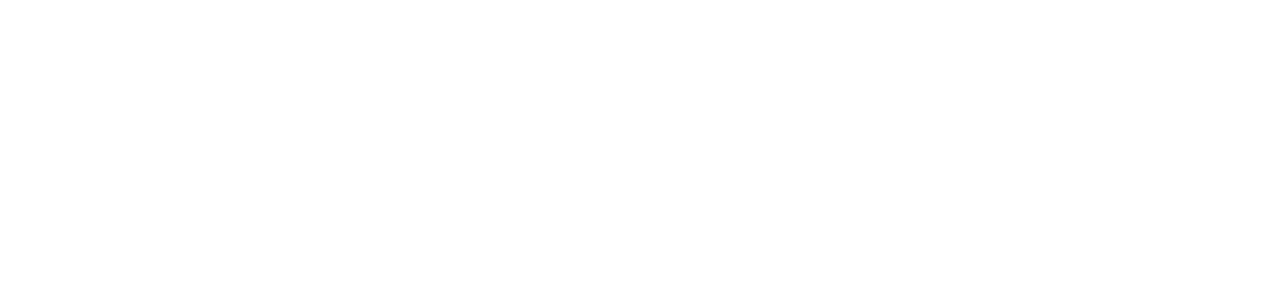
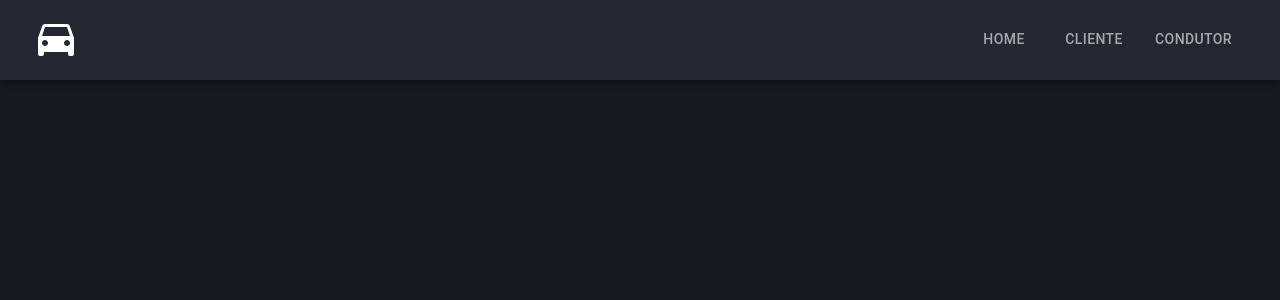
Before and after one commit to DavidGBbr/DriveEasy, a Next.js app: page / in a window 1280 px wide. Shown: the top 300 px of the page. Built offline with nearby package versions, Linux system fonts and the light colour scheme.

Commit message:
header and menu created

```diff
--- a/package.json
+++ b/package.json
@@ -11,6 +11,7 @@
   "dependencies": {
     "@emotion/react": "^11.11.1",
     "@emotion/styled": "^11.11.0",
+    "@mui/icons-material": "^5.11.16",
     "@mui/material": "^5.13.6",
     "@types/node": "20.3.1",
     "@types/react": "18.2.14",
--- a/src/app/globals.css
+++ b/src/app/globals.css
@@ -3,3 +3,9 @@
   margin: 0;
   padding: 0;
 }
+
+body {
+  padding: 20px;
+  background-color: #17191e;
+  color: #fff;
+}
--- a/src/app/layout.tsx
+++ b/src/app/layout.tsx
@@ -1,21 +1,28 @@
-import './globals.css'
-import { Inter } from 'next/font/google'
+"use client";
+import "./globals.css";
+import { Inter } from "next/font/google";
+import Stack from "@mui/material/Stack";
+import Button from "@mui/material/Button";
+import Header from "@/components/Header";
 
-const inter = Inter({ subsets: ['latin'] })
+const inter = Inter({ subsets: ["latin"] });
 
 export const metadata = {
-  title: 'Create Next App',
-  description: 'Generated by create next app',
-}
+  title: "Drive Easy",
+  description: "Generated by create next app",
+};
 
 export default function RootLayout({
   children,
 }: {
-  children: React.ReactNode
+  children: React.ReactNode;
 }) {
   return (
     <html lang="en">
-      <body className={inter.className}>{children}</body>
+      <body className={inter.className}>
+        <Header />
+        {children}
+      </body>
     </html>
-  )
+  );
 }
--- /dev/null
+++ b/src/app/pages/_app.tsx
@@ -0,0 +1,6 @@
+import "@/styles/globals.css";
+import type { AppProps } from "next/app";
+
+export default function App({ Component, pageProps }: AppProps) {
+  return <Component {...pageProps} />;
+}
--- /dev/null
+++ b/src/components/Drawer/index.tsx
@@ -0,0 +1,48 @@
+import React, { useState } from "react";
+import {
+  Drawer,
+  IconButton,
+  List,
+  ListItemButton,
+  ListItemIcon,
+  ListItemText,
+} from "@mui/material";
+import MenuIcon from "@mui/icons-material/Menu";
+
+const pages = ["Home", "Cliente", "Condutor"];
+
+const DrawerComp = () => {
+  const [openDrawer, setOpenDrawer] = useState(false);
+
+  const handleMenuItemClick = () => {
+    setOpenDrawer(false);
+  };
+
+  return (
+    <>
+      <Drawer
+        anchor="left"
+        open={openDrawer}
+        onClose={() => setOpenDrawer(false)}
+      >
+        <List>
+          {pages.map((page, index) => (
+            <ListItemButton key={index} onClick={handleMenuItemClick}>
+              <ListItemIcon>
+                <ListItemText>{page}</ListItemText>
+              </ListItemIcon>
+            </ListItemButton>
+          ))}
+        </List>
+      </Drawer>
+      <IconButton
+        sx={{ color: "white", marginLeft: "auto" }}
+        onClick={() => setOpenDrawer(!openDrawer)}
+      >
+        <MenuIcon sx={{ color: "#fff" }} />
+      </IconButton>
+    </>
+  );
+};
+
+export default DrawerComp;
--- /dev/null
+++ b/src/components/Header/index.tsx
@@ -0,0 +1,44 @@
+import React, { useState } from "react";
+import {
+  AppBar,
+  Tab,
+  Tabs,
+  Toolbar,
+  Typography,
+  useMediaQuery,
+} from "@mui/material";
+import DriveEtaIcon from "@mui/icons-material/DriveEta";
+import DrawerMenu from "../Drawer";
+import { useTheme } from "@emotion/react";
+
+const Header = () => {
+  const [value, setValue] = useState();
+  const theme = useTheme();
+  const isMatch = useMediaQuery("(min-width:600px)");
+  return (
+    <>
+      <AppBar sx={{ background: "#242731", padding: 1 }}>
+        <Toolbar>
+          <DriveEtaIcon sx={{ fontSize: "3rem" }} />
+          {isMatch ? (
+            <Tabs
+              sx={{ marginLeft: "auto" }}
+              indicatorColor="secondary"
+              textColor="inherit"
+              value={value}
+              onChange={(e, value) => setValue(value)}
+            >
+              <Tab label="Home" />
+              <Tab label="Cliente" />
+              <Tab label="Condutor" />
+            </Tabs>
+          ) : (
+            <DrawerMenu />
+          )}
+        </Toolbar>
+      </AppBar>
+    </>
+  );
+};
+
+export default Header;
```
Also changed, not shown: src/app/_document.tsx (added, +13 -0 lines), src/app/pages/_document.tsx (added, +13 -0 lines), 1 other file (tests, documents, lock files or other folders).
